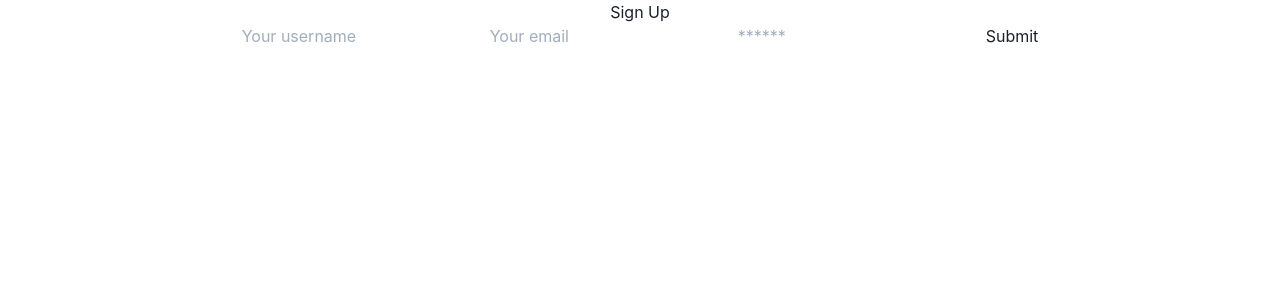
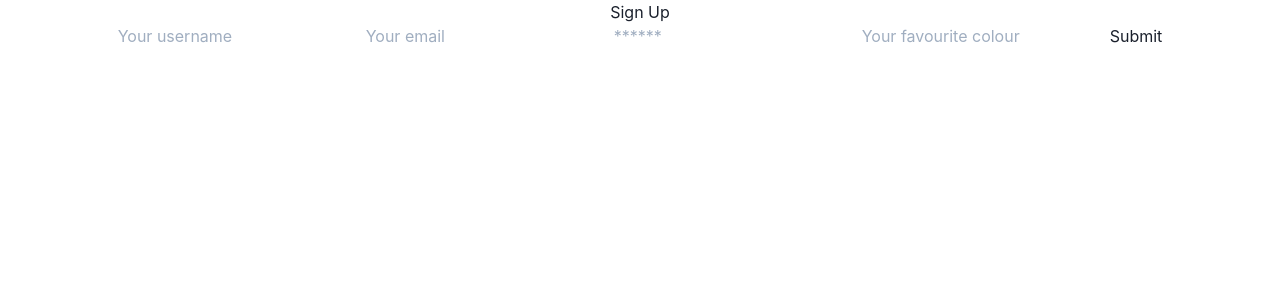
Before and after one commit to jhugray/colouring, a React (Create React App) app in the folder client/: page /signup in a window 1280 px wide. Shown: the top 300 px of the page. Built offline with nearby package versions, Linux system fonts and the light colour scheme.

Commit message:
user signup working and adds to db

```diff
--- a/client/src/pages/Signup.js
+++ b/client/src/pages/Signup.js
@@ -9,6 +9,7 @@ const Signup = () => {
     username: '',
     email: '',
     password: '',
+    favColour: ''
   });
   const [addUser, { error }] = useMutation(ADD_USER);
 
@@ -71,6 +72,15 @@ const Signup = () => {
                 value={formState.password}
                 onChange={handleChange}
               />
+                <input
+                className="form-input"
+                placeholder="Your favourite colour"
+                name="favColour"
+                type="favColour"
+                id="favColour"
+                value={formState.favColour}
+                onChange={handleChange}
+              />
               <button className="btn d-block w-100" type="submit">
                 Submit
               </button>
```
Also changed, not shown: 2 other files (tests, documents, lock files or other folders).
